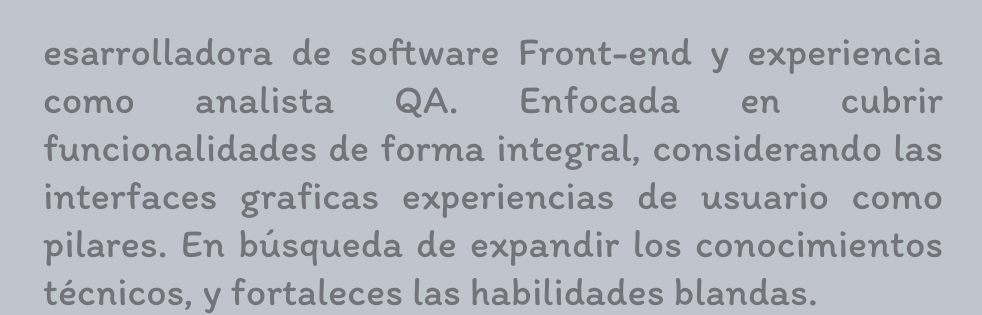
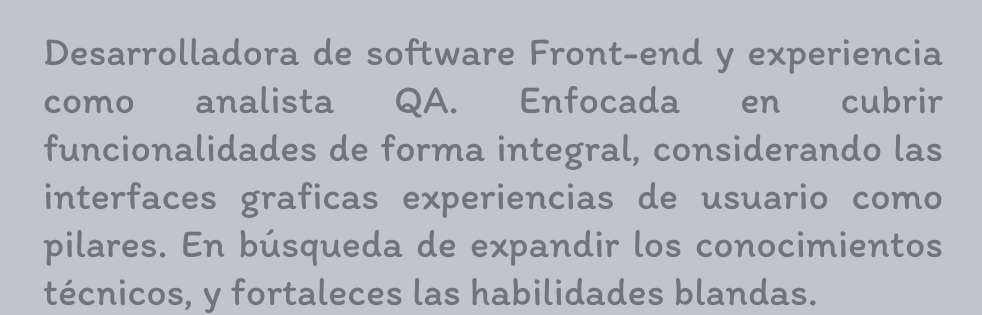
Before and after one commit to Melisaizaquita/portafolio, a website: page source/pug/index.pug in a window 1280 px wide. Shown: the part 498-813 px from the top of the page, without its empty margins (147-1129 px from the left). Drawn offline with nearby package versions, Linux system fonts and the light colour scheme; files that its build step writes are made by us from their sources; files whose address does not match are found by name.

Commit message:
acutalizacion

```diff
--- a/source/pug/_description.pug
+++ b/source/pug/_description.pug
@@ -1,4 +1,4 @@
 section.description
   p.description__greeting ¡Hola!
   h1.description__name Soy Dayan Melisa Izaquita Solano
-  p.description__paragraph esarrolladora de software Front-end y experiencia como analista QA. Enfocada en cubrir funcionalidades de forma integral, considerando las interfaces graficas experiencias de usuario como pilares. En búsqueda de expandir los conocimientos técnicos, y fortaleces las habilidades blandas.
+  p.description__paragraph Desarrolladora de software Front-end y experiencia como analista QA. Enfocada en cubrir funcionalidades de forma integral, considerando las interfaces graficas experiencias de usuario como pilares. En búsqueda de expandir los conocimientos técnicos, y fortaleces las habilidades blandas.
```
Also changed, not shown: index.html.
